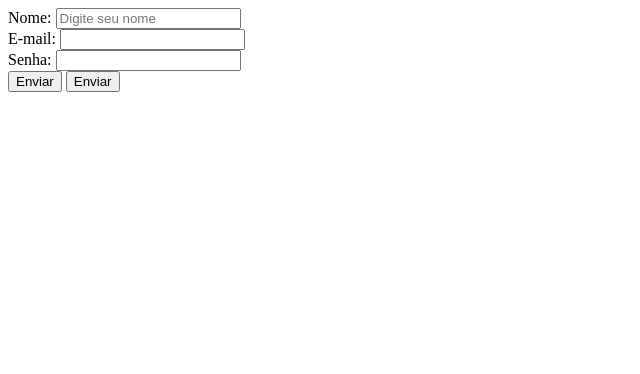
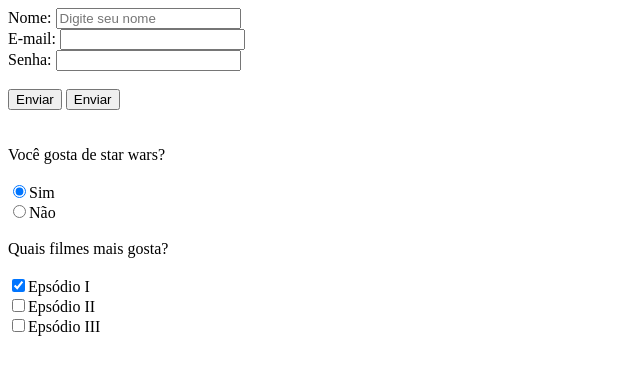
Before and after one commit to inataliaguiar/Curso-Desenvolvimento-Web-Fullstack, a plain HTML site: page HTML-CSS/08-Formularios.html in a window 1280 px wide. Shown: the whole page, without its empty margins (0-640 px from the left). Drawn offline with Linux system fonts and the light colour scheme.

Commit message:
Checkbox e Radio button

```diff
--- a/HTML-CSS/08-Formularios.html
+++ b/HTML-CSS/08-Formularios.html
@@ -12,6 +12,7 @@
     id: permite que o input identifique qual é o label de referência
     name: é o nome do campo
     -->
+
     <form>
         <label for="nome">Nome: </label>
         <input type="text" id="nome" name="nome" placeholder="Digite seu nome">
@@ -23,13 +24,37 @@
 
         <label for="senha">Senha: </label>
         <input type="password" id="senha" name="senha">
-        <br>
+        <br><br>
 
         <!--Formas de realizar o envio do formulario-->
         <input type="submit" value="Enviar">
         <button type="submit">Enviar</button>
 
+    </form>
 
-    </form>
+    <br><br>
+    <!--Radio Button e Check box
+    Radio button: Permite escolher uma das escolhas disponíveis a partir de uma limitação com name, exemplo: "sim" ou "não"
+    Checkbox: Permite selecionar varias opções
+    Checked:Determina qual elemento estará marcado ao carregar a página
+    Type: define o tipo de botão
+    Name: Define o grupo que os botões irão pertencer
+    Value: É a informação que será 'enviada' quando o usuário selecionar essa caixa
+
+    -->
+
+    <!--UTILIZANDO RADIO BUTTON-->
+    <label>Você gosta de star wars?</label><br><br>
+    <!--Com o name ambos os radios são colocados no mesmo grupo, determinando que a escolha é exclusiva-->
+    <input type="radio" id="sim" value="sim" name="gostar" checked><label for="sim">Sim</label><br>
+    <input type="radio" id="nao" value="nao" name="gostar"><label for="nao">Não</label>
+    <br><br>
+
+    <!--UTILIZANDO CHECK BOX-->
+    <label for="filme">Quais filmes mais gosta?</label><br><br>
+    <input type="checkbox" id="I" checked><label for="I">Epsódio I</label><br>
+    <input type="checkbox" id="II"><label for="II">Epsódio II</label><br>
+    <input type="checkbox" id="III"><label for="III">Epsódio III</label><br>
+
 </body>
 </html>
```
